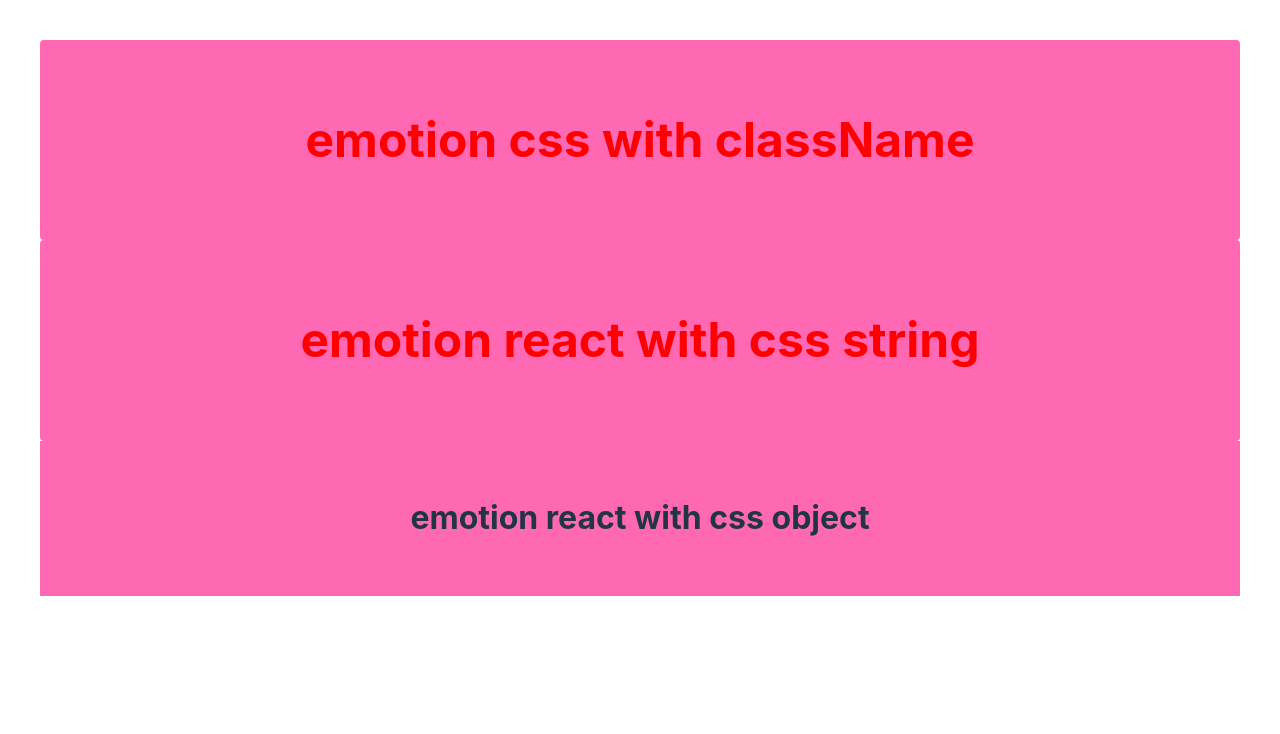
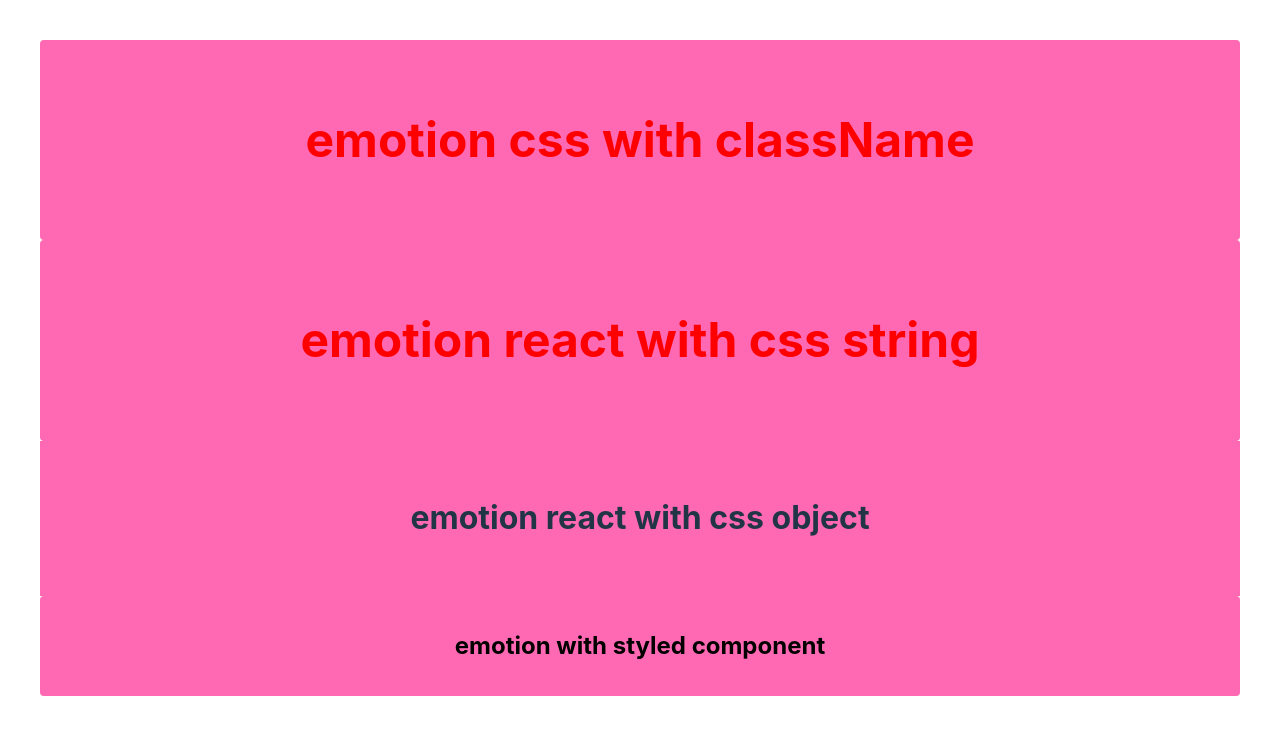
Before and after one commit to QinZhen001/emotion-test, a React (Vite) app: page / in a window 1280 px wide. Shown: the top 734 px of the page. Built offline with nearby package versions, Linux system fonts and the light colour scheme.

Commit message:
feat: prop css

```diff
--- a/src/App.jsx
+++ b/src/App.jsx
@@ -1,5 +1,8 @@
 import EmotionCss from './components/EmotionCss'
 import EmotionReact from './components/EmotionReact'
+import EmotionStyled from './components/EmotionStyled'
+
+
 import './App.css'
 
 function App() {
@@ -8,6 +11,7 @@ function App() {
     <div className="App">
       <EmotionCss></EmotionCss>
       <EmotionReact></EmotionReact>
+      <EmotionStyled></EmotionStyled>
     </div>
   )
 }
--- /dev/null
+++ b/src/components/EmotionStyled.jsx
@@ -0,0 +1,22 @@
+import styled from '@emotion/styled'
+
+
+const EmotionStyled = () => {
+
+  const Test = styled.div`
+    padding: 32px;
+    background-color: hotpink;
+    font-size: 24px;
+    border-radius: 4px;
+    color: black;
+    font-weight: bold;
+    &:hover {
+      color: white;
+    }
+`
+
+  return <Test>emotion with styled component</Test>
+}
+
+
+export default EmotionStyled
```
Also changed, not shown: src/components/propCss.jsx (added, +13 -0 lines).
